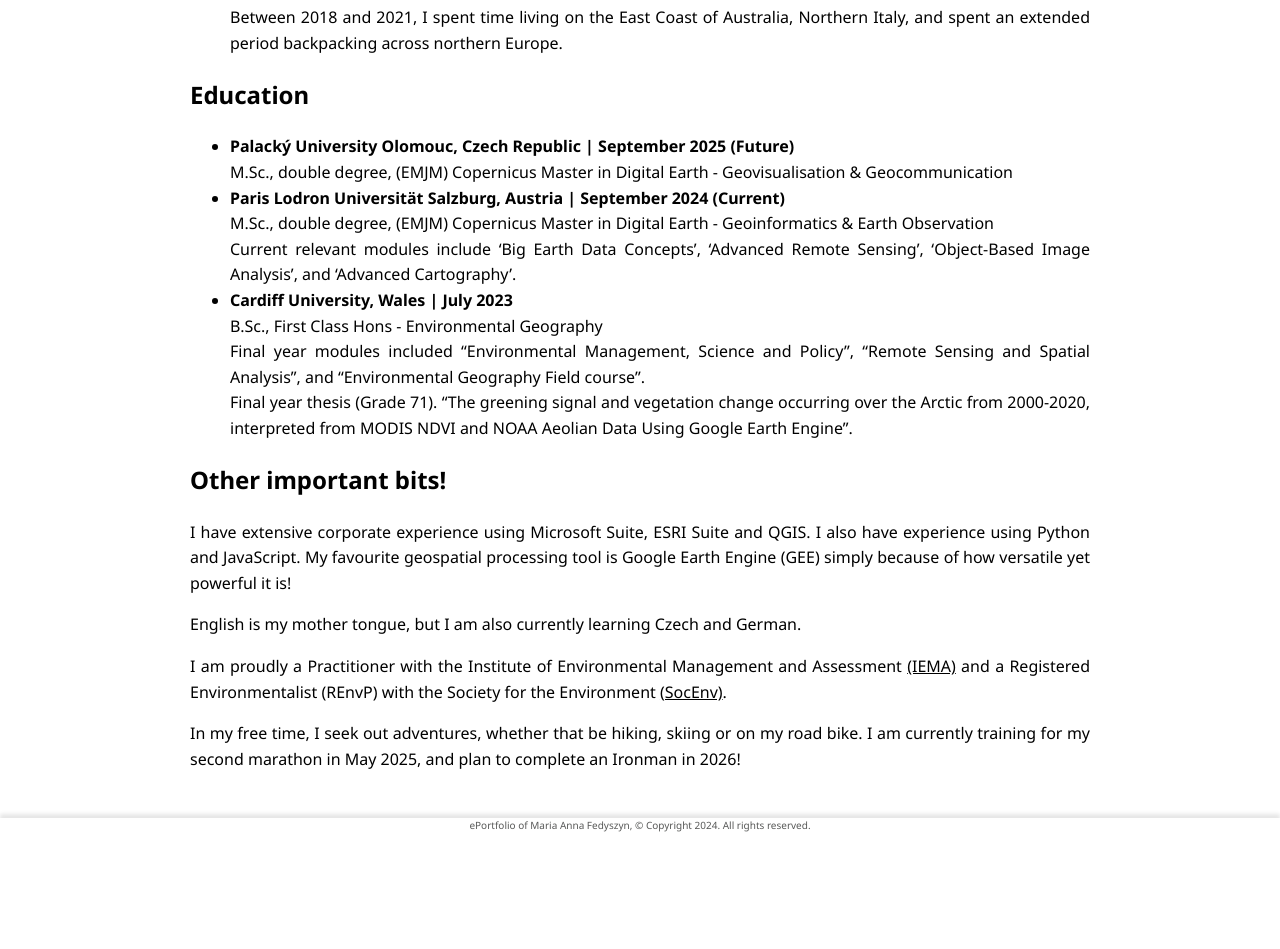
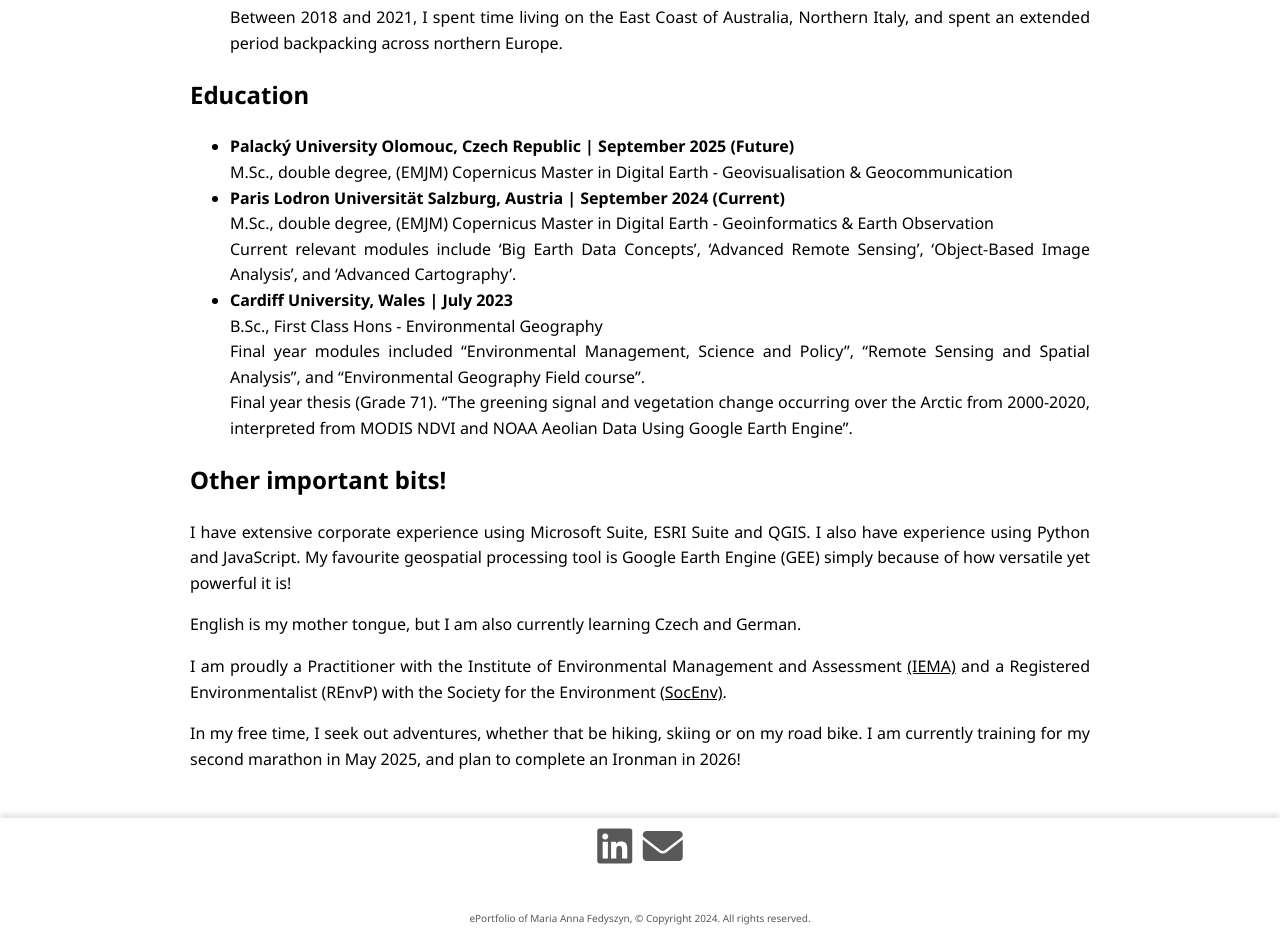
Before and after one commit to maria-anna-gis/maria-anna-gis.github.io, a Jekyll site: the page built from index.md, in a window 1280 px wide. Shown: the part 996-1945 px from the top of the page. Built offline with Jekyll 4.4.1, drawn with Linux system fonts in a browser that asks for light colours; before the commit the page ends 1852 px from its top, so only the background shows below that.

Commit message:
Update default.html

```diff
--- a/_layouts/default.html
+++ b/_layouts/default.html
@@ -39,7 +39,15 @@
     </main>
 
     <footer>
-        <p>ePortfolio of Maria Anna Fedyszyn, © Copyright 2024. All rights reserved.<br><br></p>
+        <p><div class="contact-icons">
+    <a href="https://www.linkedin.com/in/maria-fedy/" target="_blank" aria-label="LinkedIn">
+        <i class="fab fa-linkedin"></i>
+    </a>
+    <a href="mailto:maria.fedyszyn@stud.plus.ac.at" aria-label="Email">
+        <i class="fas fa-envelope"></i>
+    </a>
+</div><br><br></p>
+            <p>ePortfolio of Maria Anna Fedyszyn, © Copyright 2024. All rights reserved.<br><br></p>
     </footer>
 
     <!-- Fullscreen Modal -->
```
